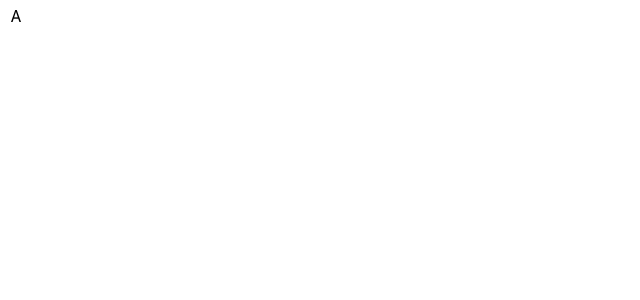
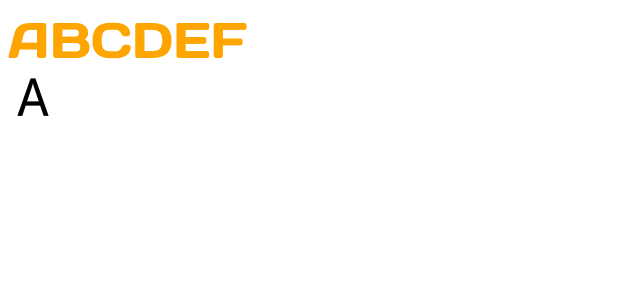
Before and after one commit to laimengling/Ebook, a Vue app: page / in a window 1280 px wide. Shown: the top 300 px of the page, without its empty margins (0-640 px from the left). Built offline with nearby package versions, Linux system fonts and the light colour scheme.

Commit message:
'rem设置，自适应布局实现'

```diff
--- a/src/App.vue
+++ b/src/App.vue
@@ -1,9 +1,23 @@
 <template>
-  <div id="app">
-    <router-view/>
-  </div>
+    <div id="app">
+        <span class="text">ABCDEF</span>
+        <router-view/>
+    </div>
 </template>
-
-<style>
-
+<script>
+export default {}
+// rem设置，自适应布局实现,设置字体最大1rem=50px
+document.addEventListener('DOMContentLoaded', () => {
+  const html = document.querySelector('html')
+  let fontSize = window.innerWidth / 10
+  fontSize = fontSize > 50 ? 50 : fontSize
+  html.style.fontSize = fontSize + 'px'
+})
+</script>
+<style scoped>
+    .text {
+        font-family: 'Days One';
+        font-size: 1rem;
+        color: orange;
+    }
 </style>
```
